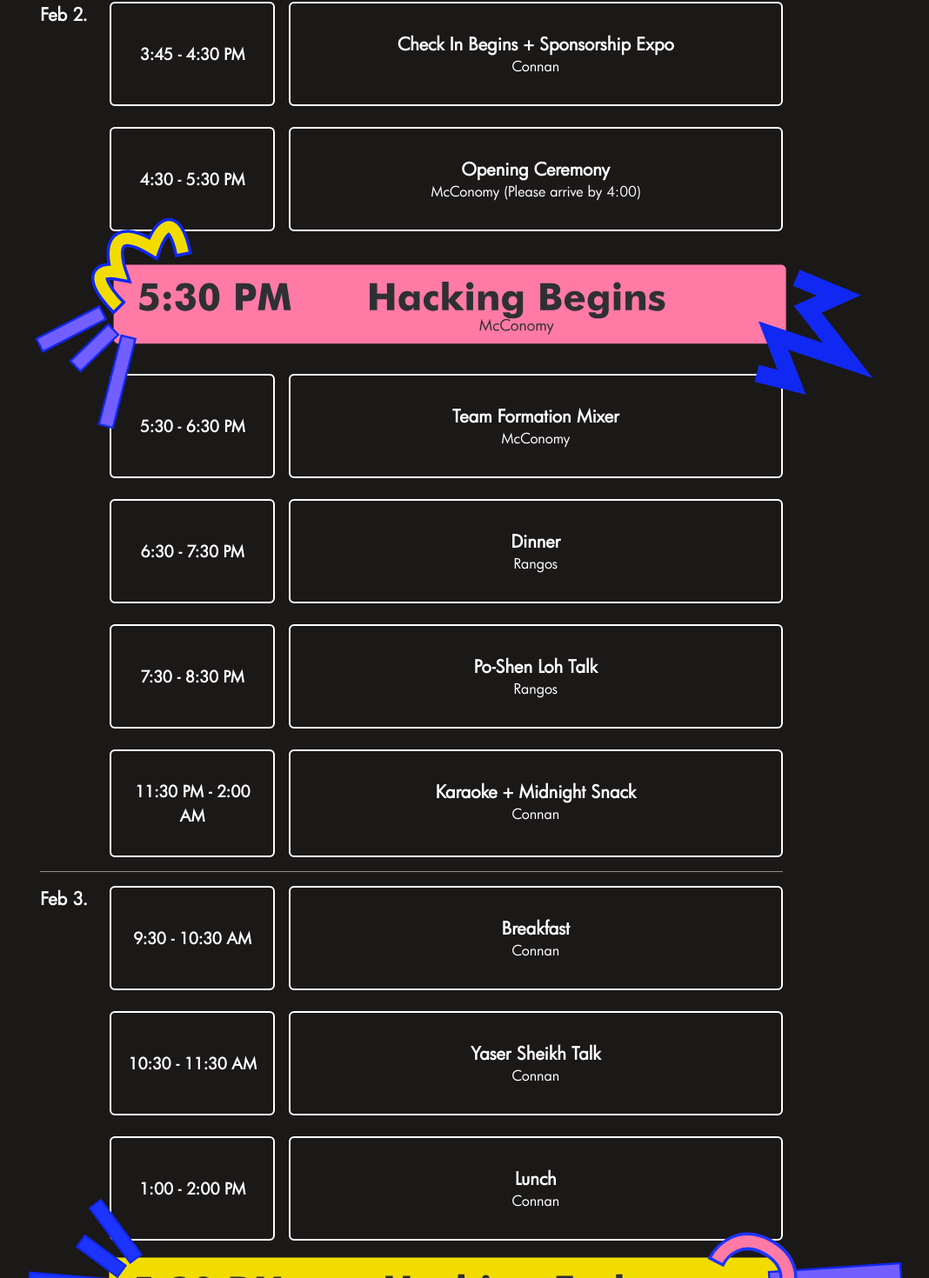
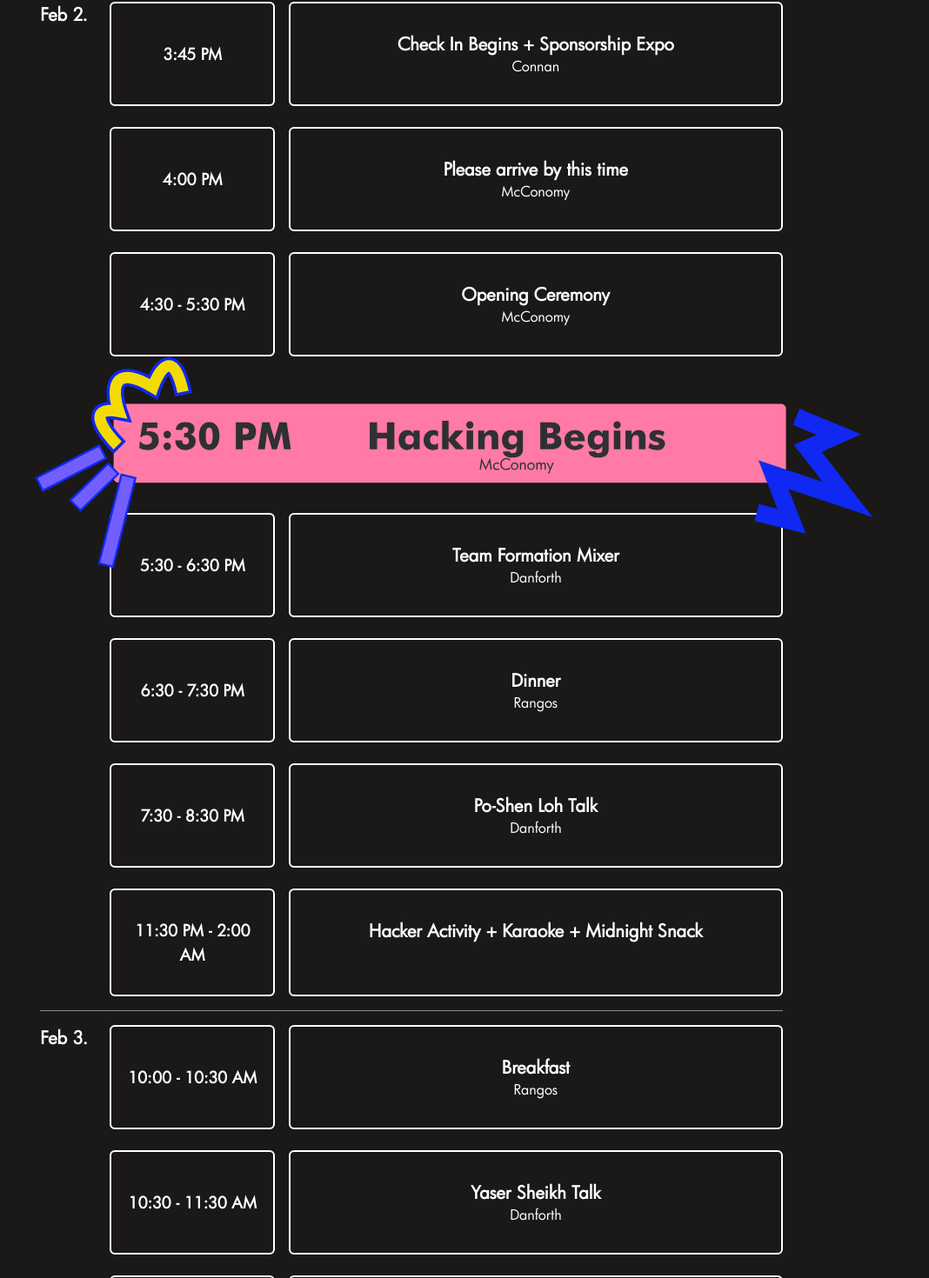
Before and after one commit to ScottyLabs/tartanhacks, a Next.js app: page / in a window 1280 px wide. Shown: the part 2671-4141 px from the top of the page at 87% size, without its empty margins (167-1235 px from the left). Built offline with nearby package versions, Linux system fonts and the light colour scheme; a web font is replaced by a local one.

Commit message:
updated schedule

```diff
--- a/src/components/Schedule.tsx
+++ b/src/components/Schedule.tsx
@@ -47,19 +47,24 @@ export default function Schedule() {
         <Day date="Feb 2.">
           <Block
             title="Check In Begins + Sponsorship Expo"
-            time="3:45 - 4:30 PM"
+            time="3:45 PM"
             location="Connan"
+          />
+          <Block
+            title="Please arrive by this time"
+            time="4:00 PM"
+            location="McConomy"
           />
           <Block
             title="Opening Ceremony"
             time="4:30 - 5:30 PM"
-            location="McConomy (Please arrive by 4:00)"
+            location="McConomy"
           />
-          <HackingBeginsCell className="-mt-[8%] -mb-[12%] z-10 w-[129%] -ml-[12%] relative" />
+          <HackingBeginsCell className="-mt-[8%] lg:-mt-[6%] -mb-[12%] z-10 w-[129%] -ml-[12%] relative" />
           <Block
             title="Team Formation Mixer"
             time="5:30 - 6:30 PM"
-            location="McConomy"
+            location="Danforth"
           />
           <Block
             title="Dinner"
@@ -69,41 +74,41 @@ export default function Schedule() {
           <Block
             title="Po-Shen Loh Talk"
             time="7:30 - 8:30 PM"
-            location="Rangos"
+            location="Danforth"
           />
           <Block
-            title="Karaoke + Midnight Snack"
+            title="Hacker Activity + Karaoke + Midnight Snack"
             time="11:30 PM - 2:00 AM"
-            location="Connan"
+            location=""
           />
         </Day>
         <div className='h-[1px] opacity-50 bg-white w-full my-4' />
         <Day date="Feb 3.">
           <Block
             title="Breakfast"
-            time="9:30 - 10:30 AM"
-            location="Connan"
+            time="10:00 - 10:30 AM"
+            location="Rangos"
           />
           <Block
             title="Yaser Sheikh Talk"
             time="10:30 - 11:30 AM"
-            location="Connan"
+            location="Danforth"
           />
           <Block
             title="Lunch"
-            time="1:00 - 2:00 PM"
-            location="Connan"
+            time="12:30 - 1:30 PM"
+            location="Rangos"
           />
           <HackingEndsCell className="-mt-[10%] -mb-[12%] z-10 w-[132%] -ml-[13%] relative" />
           <Block
             title="Judging Expo"
             time="5:30 - 6:30 PM"
-            location="Connan"
+            location="Rangos"
           />
           <Block
             title="Dinner"
             time="6:30 - 7:30 PM"
-            location="PMW"
+            location="Rangos"
           />
           <Block
             title="Closing Ceremony"
```
